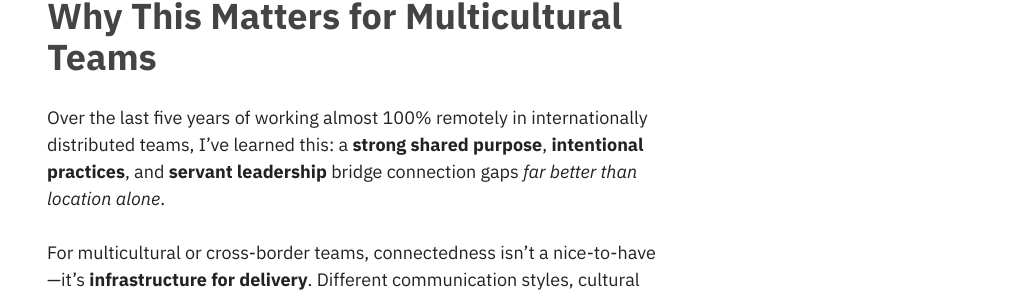
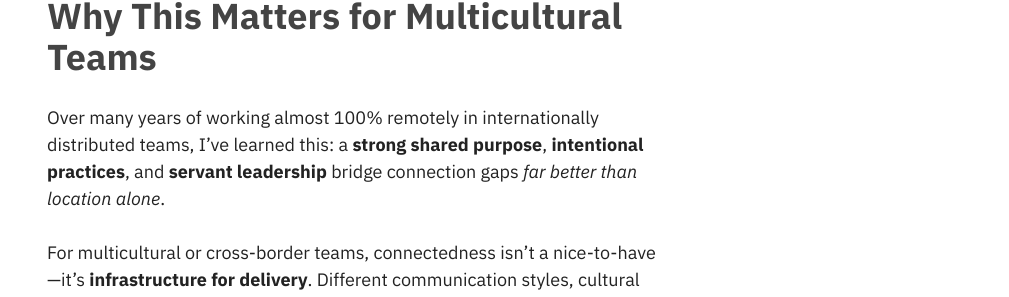
Before and after one commit to akikoo/akikoo.github.io, a Jekyll site: the page built from _posts/2025-10-09-why-co-location-is-overrated-for-team-connection.html, in a window 1280 px wide and 900 px high, scrolled down 1915 px. Shown: the part 154-451 px from the top of the window, without its empty margins (118-1127 px from the left). Built offline with Jekyll 4.4.1, drawn with Linux system fonts in a browser that asks for light colours; some web fonts are replaced; some of the changed text lies outside the part shown.

Commit message:
Adapt copy

```diff
--- a/_posts/2025-10-09-why-co-location-is-overrated-for-team-connection.html
+++ b/_posts/2025-10-09-why-co-location-is-overrated-for-team-connection.html
@@ -42,7 +42,7 @@ image:
 <p>Distribution doesn’t create these problems. <strong>It reveals them.</strong></p>
 
 <h2>Why This Matters for Multicultural Teams</h2>
-<p>Over the last five years of working almost 100% remotely in internationally distributed teams, I’ve learned this: a <strong>strong shared purpose</strong>, <strong>intentional practices</strong>, and <strong>servant leadership</strong> bridge connection gaps <em>far better than location alone</em>.</p>
+<p>Over many years of working almost 100% remotely in internationally distributed teams, I’ve learned this: a <strong>strong shared purpose</strong>, <strong>intentional practices</strong>, and <strong>servant leadership</strong> bridge connection gaps <em>far better than location alone</em>.</p>
 <p>For multicultural or cross-border teams, connectedness isn’t a nice-to-have—it’s <strong>infrastructure for delivery</strong>. Different communication styles, cultural norms around <a href="/log/2025/05/17/feeding-back-and-forward/">feedback</a>, varying expectations about hierarchy—these differences can fragment a team or enrich it. The difference lies in <strong>connectedness</strong>.</p>
 <p><em>Every new team starts disconnected.</em> Connectedness doesn’t happen by accident, whether you’re co-located or distributed. You build it actively by <strong><a href="/log/2023/10/24/people-are-not-resources/">meeting people where they are</a></strong>, and finding a <strong>frequency that resonates with them</strong>.</p>
 
@@ -76,9 +76,9 @@ image:
 <h2>Questions for Reflection</h2>
 
 <ul>
-  <li>Where does your team sit in this quadrant today?</li>
-  <li>Are you really connected as a team, regardless of where you sit?</li>
-  <li>What practices have you seen work for building connectedness in distributed and multicultural teams?</li>
+  <li><em>Where does your team sit in this quadrant today?</em></li>
+  <li><em>Are you really connected as a team, regardless of where you sit?</em></li>
+  <li><em>What practices have you seen work for building <strong>connectedness</strong> in distributed and multicultural teams?</em></li>
 </ul>
 
 <p>Start by listening and understanding. The answers will show you where to begin.</p>
```
